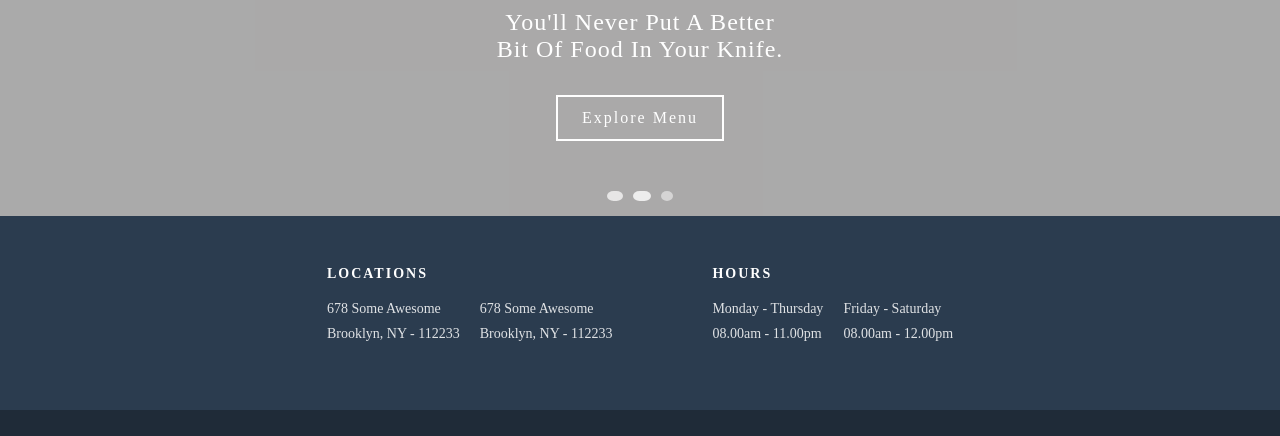
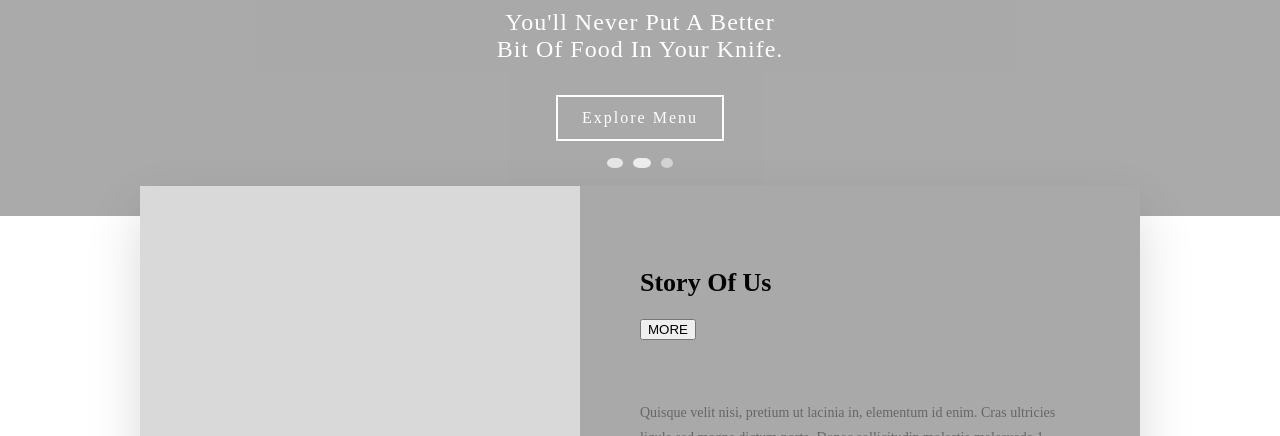
Before and after one commit to zuminhhit/Demo-VS, a plain HTML site: page foody/index.html in a window 1280 px wide. Shown: the part 284-720 px from the top of the page. Drawn offline with Linux system fonts and the light colour scheme.

Commit message:
(feat) story: add story block

```diff
--- a/foody/assets/css/hero.css
+++ b/foody/assets/css/hero.css
@@ -55,7 +55,7 @@
 
 .hero__dots {
 	position: absolute;
-	bottom: 15px;
+	bottom: 12%;
 	left: 50%;
 	transform: translateX(-50%);
 	display: flex;
--- a/foody/assets/css/story.css
+++ b/foody/assets/css/story.css
@@ -0,0 +1,52 @@
+.story {
+    background-color: #fff;
+    padding: 120px 0;
+		position: relative;
+    z-index: 2;
+}
+
+.story__container {
+    max-width: 1000px;
+    margin: -150px auto; /* đè lên trên & dưới */
+    background-color: #a9a9a9;
+    display: flex;
+    box-shadow: 0 25px 50px rgba(0, 0, 0, 0.15);
+}
+
+.story__media {
+  flex: 1;
+  background-color: #d9d9d9;
+  min-height: 320px;
+}
+
+.story__content {
+  flex: 1;
+  padding: 60px;
+
+  position: relative;
+  overflow: hidden;
+}
+
+.story__title {
+  font-family: serif;
+  font-size: 26px;
+}
+
+.story__text {
+  position: absolute;
+  top: 200px;
+  left: 60px;
+  right: 60px;
+
+  font-size: 14px;
+  line-height: 1.8;
+  color: #666;
+
+  opacity: 0;
+  transition: opacity 0.6s ease;
+}
+
+.story__text--active {
+  opacity: 1;
+  z-index: 1;
+}
--- a/foody/sections/story.html
+++ b/foody/sections/story.html
@@ -0,0 +1,27 @@
+<section class="story">
+    <div class="story__container">
+        <div class="story__media">
+            <img src="#" alt="">
+        </div>
+
+        <div class="story__content">
+            <h2 class="story__title">Story Of Us</h2>
+            <p class="story__text story__text--active">
+                Quisque velit nisi, pretium ut lacinia in, elementum id enim.
+                Cras ultricies ligula sed magna dictum porta.
+                Donec sollicitudin molestie malesuada.1
+            </p>
+            <p class="story__text">
+                Quisque velit nisi, pretium ut lacinia in, elementum id enim.
+                Cras ultricies ligula sed magna dictum porta.
+                Donec sollicitudin molestie malesuada.2
+            </p>
+            <p class="story__text">
+                Quisque velit nisi, pretium ut lacinia in, elementum id enim.
+                Cras ultricies ligula sed magna dictum porta.
+                Donec sollicitudin molestie malesuada.3
+            </p>
+            <button class="story__btn">MORE</button>
+        </div>
+    </div>
+</section>
```
